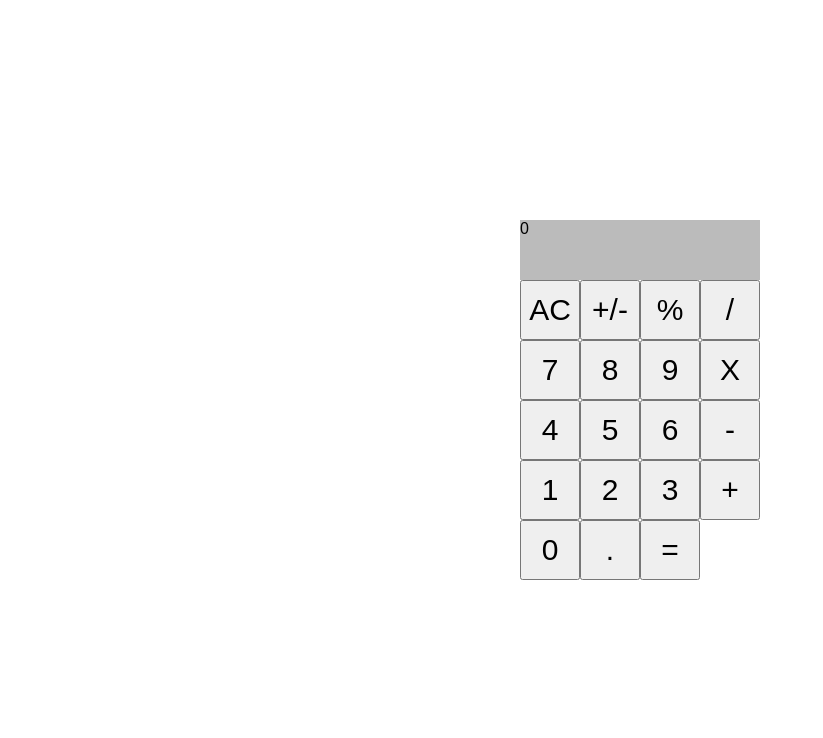
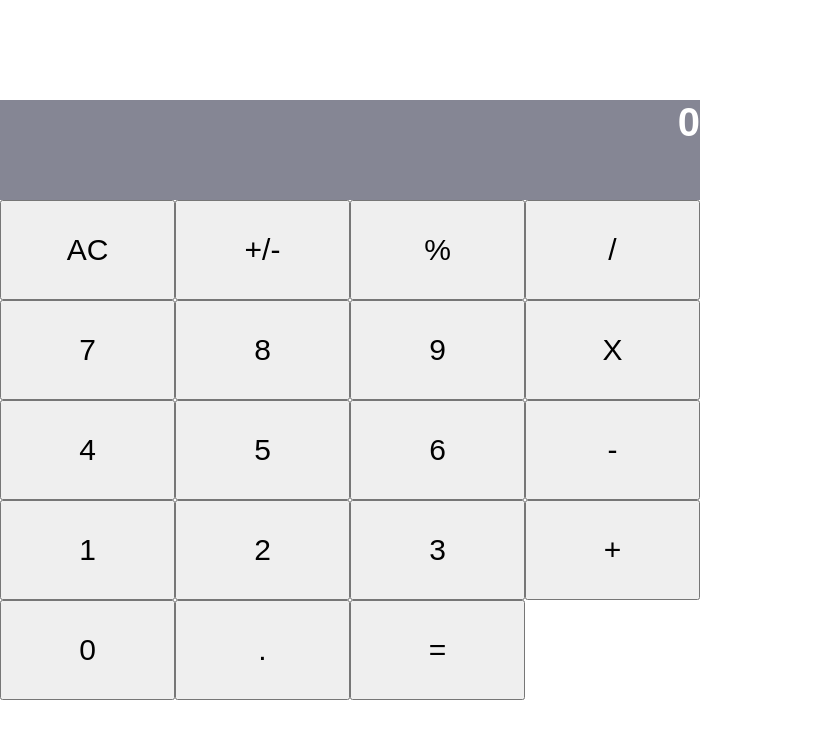
Before and after one commit to paulzay/calc, a React (Create React App) app: page / in a window 1280 px wide. Shown: the top 738 px of the page, without its empty margins (0-823 px from the left). Built offline with nearby package versions, Linux system fonts and the light colour scheme.

Commit message:
add styling

```diff
--- a/src/App.css
+++ b/src/App.css
@@ -4,28 +4,36 @@
   justify-content: center;
   align-items: center;
   min-height: 100vh;
+  width: 700px;
 }
 
 .result {
-  height: 60px;
-  background-color: #bbb;
-  width: 240px;
+  height: 100px;
+  background-color: #858694;
+  width: 100%;
   justify-content: center;
+  color: #fff;
+  font-weight: bold;
+  font-size: 40px;
+  text-align: right;
+
+  /* padding: 5px; */
 }
 
-.result p {
-  font-size: 40px;
-  margin: 5px;
+.texts {
+  color: #000;
+  font-size: 30px;
+  text-align: center;
 }
 
 .button {
   display: block;
-  background-color: #bbb;
+  background-color: #e0e0e0;
 }
 
 button {
-  width: 60px;
-  height: 60px;
+  width: 175px;
+  height: 100px;
   font-size: 30px;
 }
 
@@ -36,3 +44,13 @@ button {
 .grp-5 {
   display: flex;
 }
+
+nav {
+  display: flex;
+  justify-content: center;
+}
+
+a {
+  text-decoration: none;
+  margin: 0 10px;
+}
```
